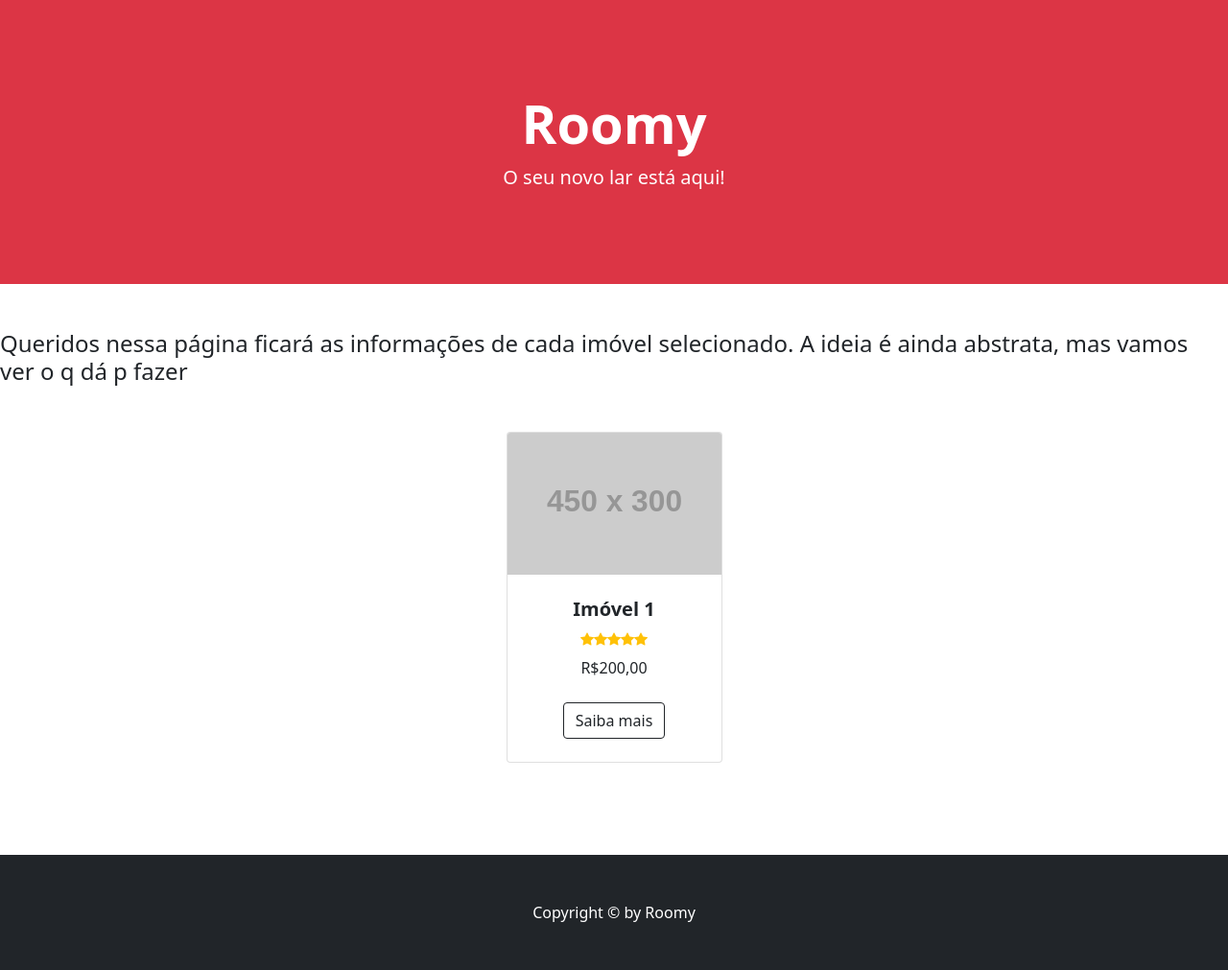
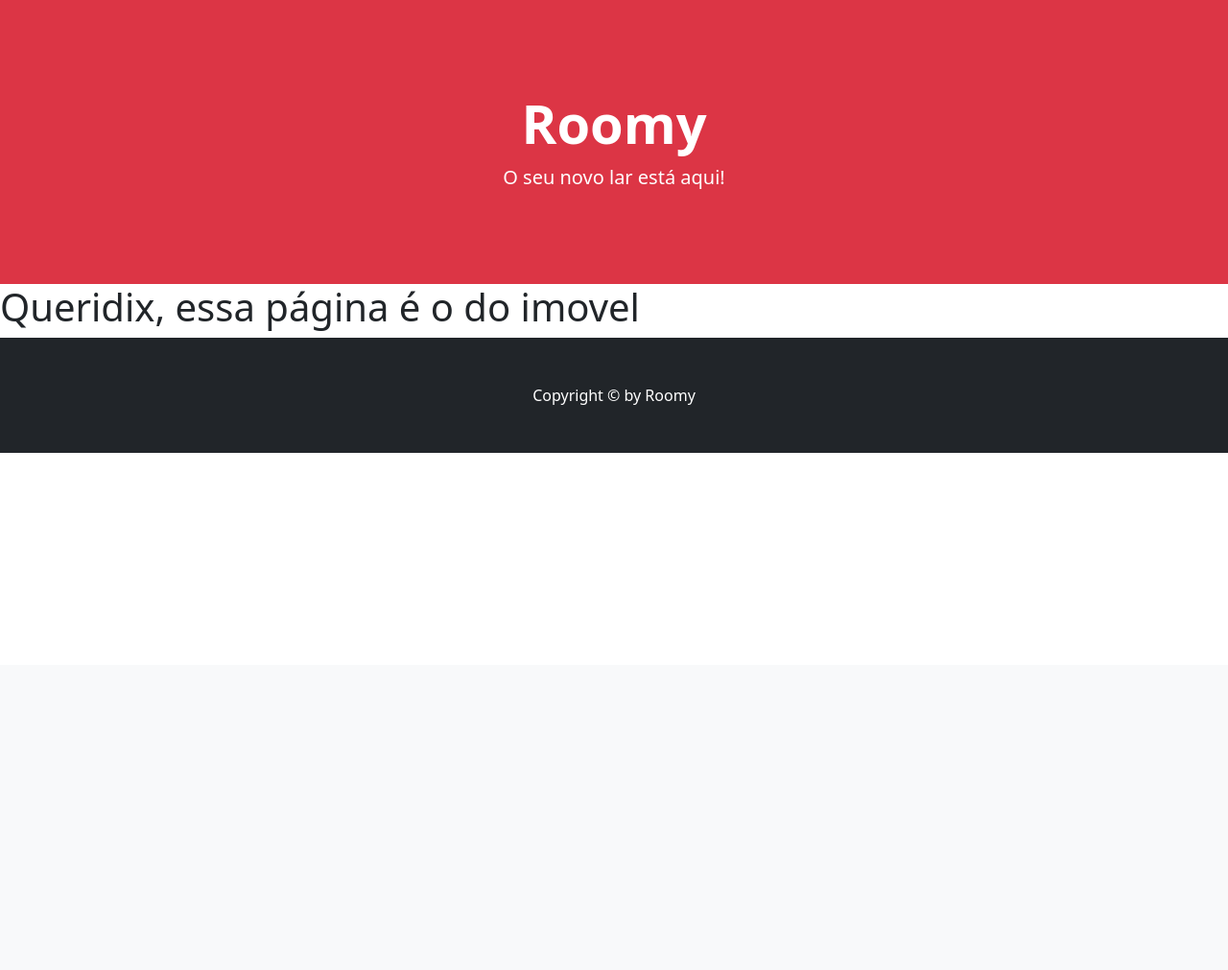
Before and after one commit to alissinhozz/Roomy, a CodeIgniter 4 app: the page made by app/Views/imovel.php in a window 1280 px wide. Shown: the part 107-1118 px from the top of the page at 96% size. After the commit the page ends 579 px from the top, so only its background shows below. Run offline with PHP 8.4 and a stand-in for CodeIgniter, Linux system fonts and the light colour scheme; the template is opened without the code that fills it, so the values that code supplies are empty; grey boxes labelled with a size stand in for pictures from a placeholder-image service; some libraries are stand-ins or nearby versions.

Commit message:
Tentativa de fazer a amostra individual dos imóveis
O que deu errado? imagens não aparecem, não há respostas dos imóveis individuais e css quebrou na pagina imoveis.php

```diff
--- a/app/Controllers/Home.php
+++ b/app/Controllers/Home.php
@@ -12,7 +12,8 @@ class Home extends BaseController
         $dados = [
             'imoveis' => $singleImoveisModel->findAll()
         ];
+        return view('index', $dados);
 
-        return view('index', $dados);
     }
+
 }
--- a/app/Views/imovel.php
+++ b/app/Views/imovel.php
@@ -1,35 +1,5 @@
 <?php echo $this->extend('layout') ?>
 <?php echo $this->section('content') ?>
-<section class="py-5">
-    <h4>Queridos nessa página ficará as informações de cada imóvel selecionado. A ideia é ainda abstrata, mas vamos ver o q dá p fazer</h4>
-            <div class="container px-4 px-lg-5 mt-5">
-                <div class="row gx-4 gx-lg-5 row-cols-2 row-cols-md-3 row-cols-xl-4 justify-content-center">
-                    <div class="col mb-5">
-                        <div class="card h-100">
-                            <!-- Product image-->
-                            <img class="card-img-top" src="https://dummyimage.com/450x300/dee2e6/6c757d.jpg" alt="..." />
-                            <!-- Product details-->
-                            <div class="card-body p-4">
-                                <div class="text-center">
-                                    <!-- Product name-->
-                                    <h5 class="fw-bolder">Imóvel 1</h5>
-                                    <!-- Product reviews-->
-                                    <div class="d-flex justify-content-center small text-warning mb-2">
-                                        <div class="bi-star-fill"></div>
-                                        <div class="bi-star-fill"></div>
-                                        <div class="bi-star-fill"></div>
-                                        <div class="bi-star-fill"></div>
-                                        <div class="bi-star-fill"></div>
-                                    </div>
-                                    <!-- Product price-->
-                                    R$200,00
-                                </div>
-                            </div>
-                            <!-- Product actions-->
-                            <div class="card-footer p-4 pt-0 border-top-0 bg-transparent">
-                                <div class="text-center"><a class="btn btn-outline-dark mt-auto" href="#">Saiba mais</a></div>
-                            </div>
-                        </div>
-                    </div>
-</section>
-        <?php echo $this->endSection() ?>
+<h1>Queridix, essa página é o do imovel</h1>
+
+<?php echo $this->endSection() ?>
--- a/app/Views/index.php
+++ b/app/Views/index.php
@@ -23,11 +23,10 @@
                             </div>
                             <!-- Product actions-->
                             <div class="card-footer p-4 pt-0 border-top-0 bg-transparent">
-                                <div class="text-center"><a class="btn btn-outline-dark mt-auto" href="imovel">Saiba mais</a></div>
+                               <?php echo anchor('imovel/view/' . $imovel['idImovel'], 'Saiba mais')?>
                             </div>
                         </div>
                     </div>
-
 
         <?php endforeach;?>
         </div>
```
Also changed, not shown: app/Controllers/Imovel.php (+13 -7 lines).
